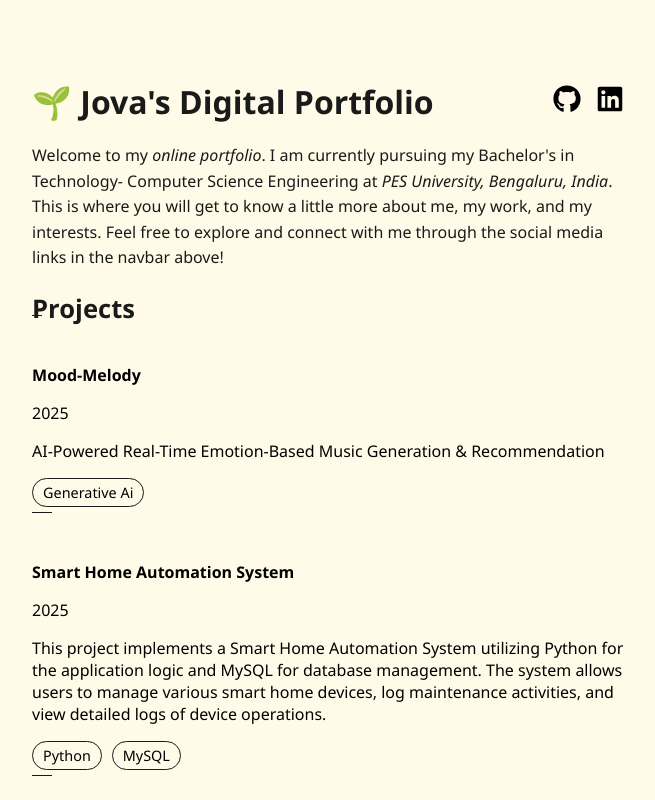
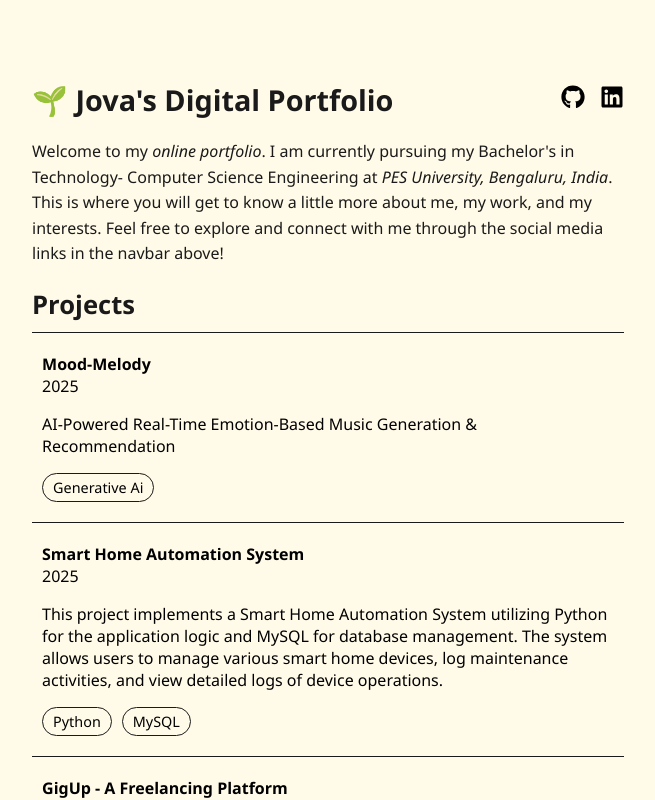
Before and after one commit to Strange-14M605/Portfolio-Website, a Next.js app: page / in a window 1280 px wide. Shown: the top 800 px of the page, without its empty margins (312-967 px from the left). Built offline with nearby package versions, Linux system fonts and the light colour scheme.

Commit message:
clan code

```diff
--- a/src/app/components/Projects.jsx
+++ b/src/app/components/Projects.jsx
@@ -8,7 +8,8 @@ export default function Projects() {
     <>
       <h2 className="project-heading">Projects</h2>
       {projects.map((project) => (
-        <a key={project.id} className="project-card">
+        <div key={project.id} className="project-card">
+        <a href={project.url}>
           <p className="project-title">
             <b>{project.name}</b>
           </p>
@@ -22,6 +23,7 @@ export default function Projects() {
             ))}
           </p>
         </a>
+        </div>
       ))}
     </>
   );
--- a/src/app/globals.css
+++ b/src/app/globals.css
@@ -21,7 +21,7 @@ html,body{
 
 @media (max-width: 1145px) {
   html, body {
-    padding: 40px 10%;
+    padding: 40px 8%;
   }
 }
 
@@ -36,7 +36,7 @@ html,body{
 
 .navbar-title {
   text-align: center;
-  font-size: 2rem;
+  font-size: 1.8rem;
   color: var(--text-color-primary);
   margin: 0;
 }
@@ -47,8 +47,8 @@ html,body{
 }
 
 .social-icon img {
-  width: 28px;
-  height: 28px;
+  width: 24px;
+  height: 24px;
   transition: transform 0.3s ease, filter 0.3s ease;
 }
 
@@ -62,7 +62,7 @@ html,body{
     flex-direction: column;
   }
   .navbar-title {
-    font-size: 1.5rem;
+    font-size: 1.4rem;
   }
   .social-icons{
     margin: 10px 0 0;
@@ -98,31 +98,49 @@ html,body{
 .project-heading{
   font-size: 1.6rem;
   color: var(--text-color-primary);
+  margin: 0 0 10px;
+}
+
+@media (max-width: 750px) {
+  .project-heading {
+    text-align: center;
+    font-size: 1.2rem;
+  }
+}
+
+.project-card{
+  border-top: var(--text-color-primary) solid 1px;
+  padding: 20px 10px;
+}
+
+.project-card a {
+  text-decoration: none;
+  color: inherit;
+  display: block;
+}
+
+.project-card:hover {
+  background-color: var(--accent-color-primary);
+}
+
+.project-title{
   margin: 0;
 }
 
-.project-card{
-  text-decoration: none;
-  color: inherit;
-  border-top: #1a1a1a 1px solid;
-  padding: 10px;
-}
-
-.project-card:hover{
-  background-color: var(--accent-color-primary);
-  transition: background-color 0.3s ease;
+.year {
+  margin: 0;
 }
 
 .tags {
+  margin: 0;
   display: flex;
   flex-wrap: wrap;
-  gap: 10px;   /* space between tags */
-  margin-top: 8px;
+  gap: 10px;
 }
 
 .tag {
   padding: 4px 10px;
-  border: 1px solid #1a1a1a;
-  border-radius: 9999px; /* makes it pill-shaped */
+  border: var(--text-color-primary) solid 1px;
+  border-radius: 9999px;
   font-size: 0.9rem;
 }
```
